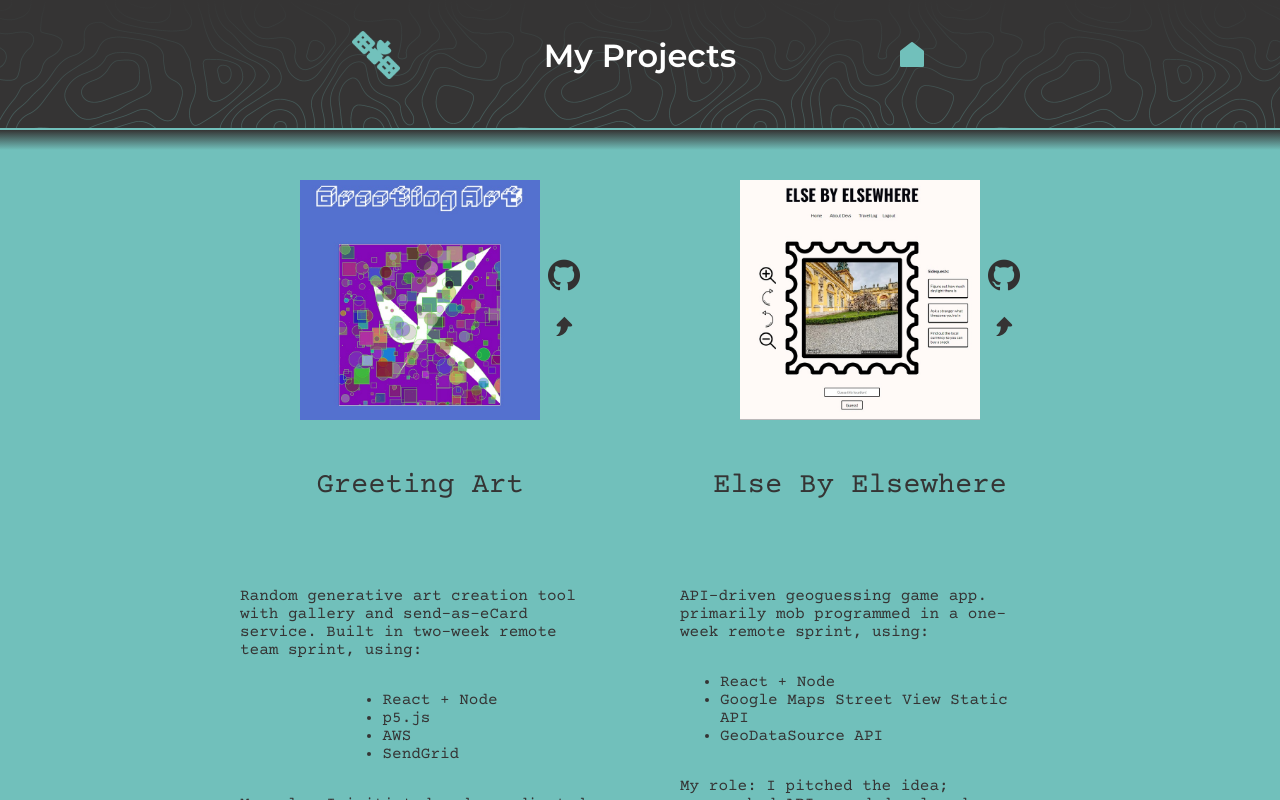
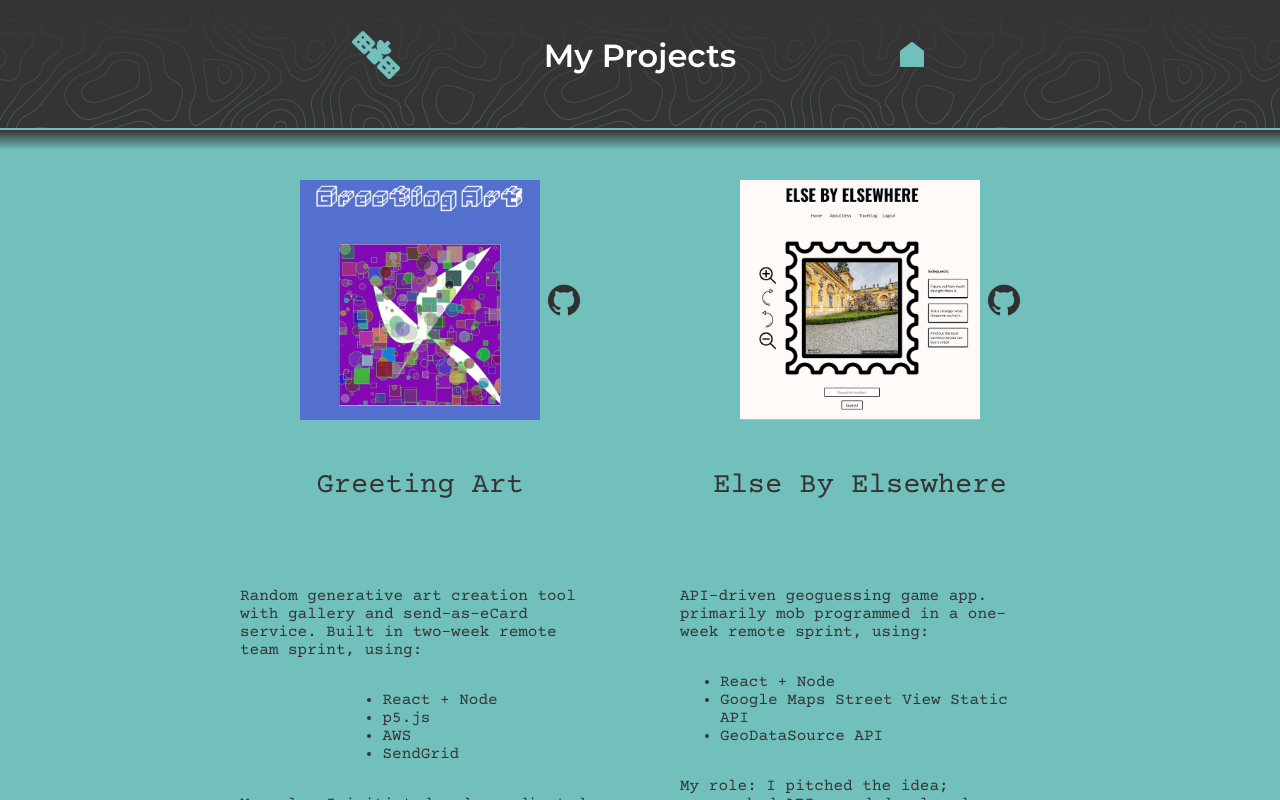
Before and after one commit to sgerpdx/pop-signpost, a Next.js app: page /projects in a window 1280 px wide. Built offline with nearby package versions, Linux system fonts and the light colour scheme; a web font is replaced by a local one.

Commit message:
back to top links removed from Projects pending further work

```diff
--- a/pages/projects.jsx
+++ b/pages/projects.jsx
@@ -5,7 +5,7 @@ import Layout from "../components/layout";
 //import Header from "../components/header";
 import ProjectHeader from "../components/projectHeader";
 import { Spinner } from "@chakra-ui/spinner";
-import { TiArrowBack } from "react-icons/ti";
+//import { TiArrowBack } from "react-icons/ti";
 
 // individual project screencaps:
 import DesignasaurImage from "../public/Projects_Designasaur-Park_680.jpg";
@@ -14,7 +14,7 @@ import GreetingImage from "../public/Projects_Greeting-Art_680.jpg";
 
 //social media icons:
 import GithubDkGrey from "../public/github-dkgrey.png";
-import GlobeDkGrey from "../public/network-dkgrey.png";
+//import GlobeDkGrey from "../public/network-dkgrey.png";
 
 export default function Projects({ value }) {
   const [loading, setLoading] = useState(true);
@@ -83,7 +83,7 @@ export default function Projects({ value }) {
                       <Image src={GithubDkGrey} width="32" height={32} />
                     </a>
                   </p>
-                  <p>
+                  {/* <p>
                     <a
                       href="#projects-top"
                       rel="noreferrer"
@@ -96,29 +96,10 @@ export default function Projects({ value }) {
                         }}
                       />
                     </a>
-                  </p>
+                  </p> */}
                 </figcaption>
               </figure>
               <p style={{ fontSize: "1.8em" }}>Greeting Art</p>
-              {/* <figure>
-                <a
-                  href="https://github.com/Greeting-Art"
-                  target="_blank"
-                  rel="noreferrer"
-                >
-                  <span>github</span>
-                  <Image src={GithubDkGrey} width="32" height={32} />
-                </a>
-
-                <a
-                  href="https://greeting-art.netlify.app/"
-                  target="_blank"
-                  rel="noreferrer"
-                >
-                  <Image src={GlobeDkGrey} width="32" height={32} />
-                  <span>website</span>
-                </a>
-              </figure> */}
               <div className={styles.projectSummaryArea}>
                 <p>
                   Random generative art creation tool with gallery and
@@ -180,7 +161,7 @@ export default function Projects({ value }) {
                       <Image src={GithubDkGrey} width="32" height={32} />
                     </a>
                   </p>
-                  <p>
+                  {/* <p>
                     <a
                       href="#projects-top"
                       rel="noreferrer"
@@ -193,7 +174,7 @@ export default function Projects({ value }) {
                         }}
                       />
                     </a>
-                  </p>
+                  </p> */}
                 </figcaption>
               </figure>
               <p style={{ fontSize: "1.8em" }}>Else By Elsewhere</p>
@@ -254,7 +235,7 @@ export default function Projects({ value }) {
                       <Image src={GithubDkGrey} width="32" height={32} />
                     </a>
                   </p>
-                  <p>
+                  {/* <p>
                     <a
                       href="#projects-top"
                       rel="noreferrer"
@@ -267,7 +248,7 @@ export default function Projects({ value }) {
                         }}
                       />
                     </a>
-                  </p>
+                  </p> */}
                 </figcaption>
               </figure>
               <p style={{ fontSize: "1.8em" }}>Designasaur Park</p>
```
